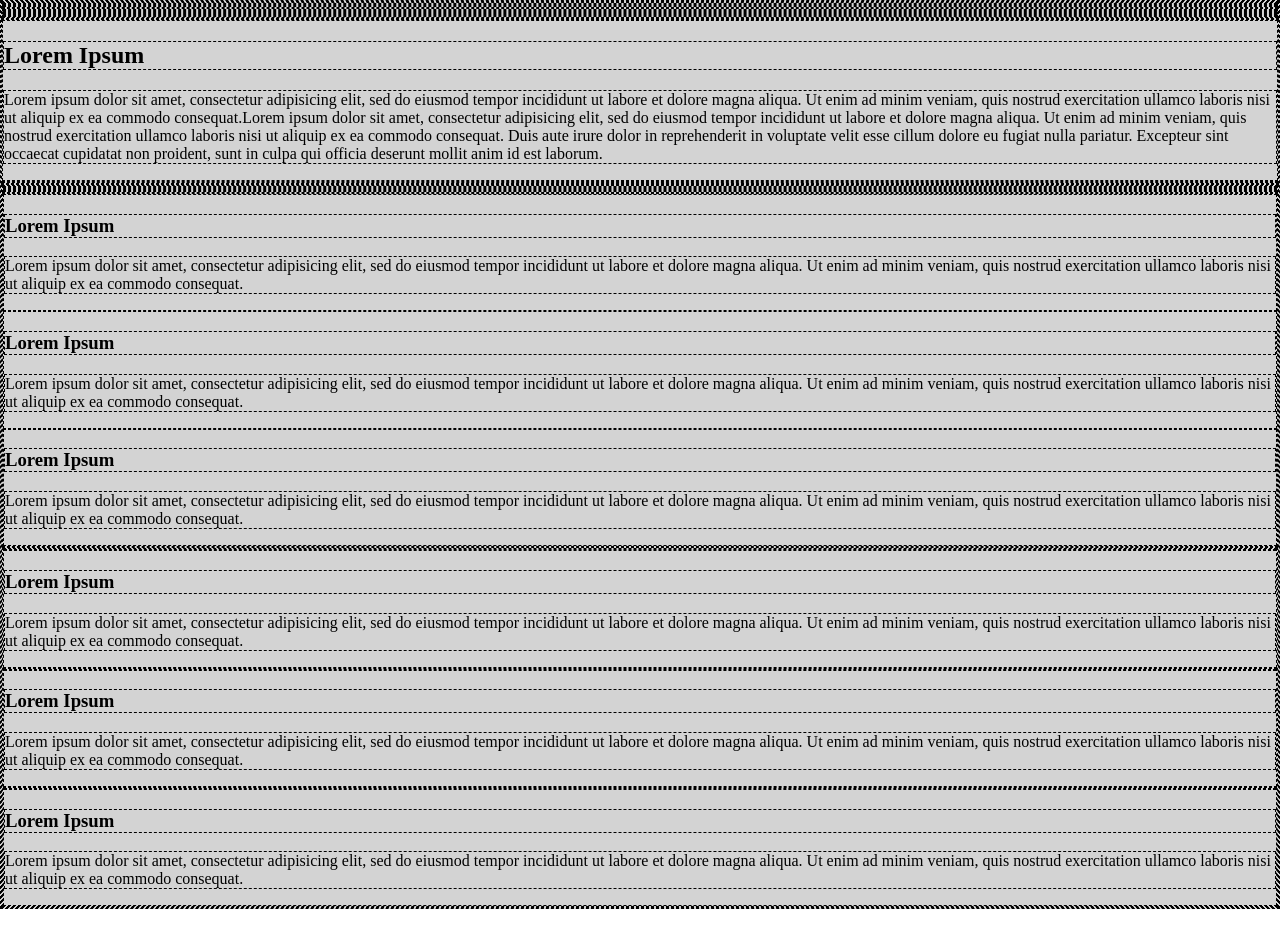
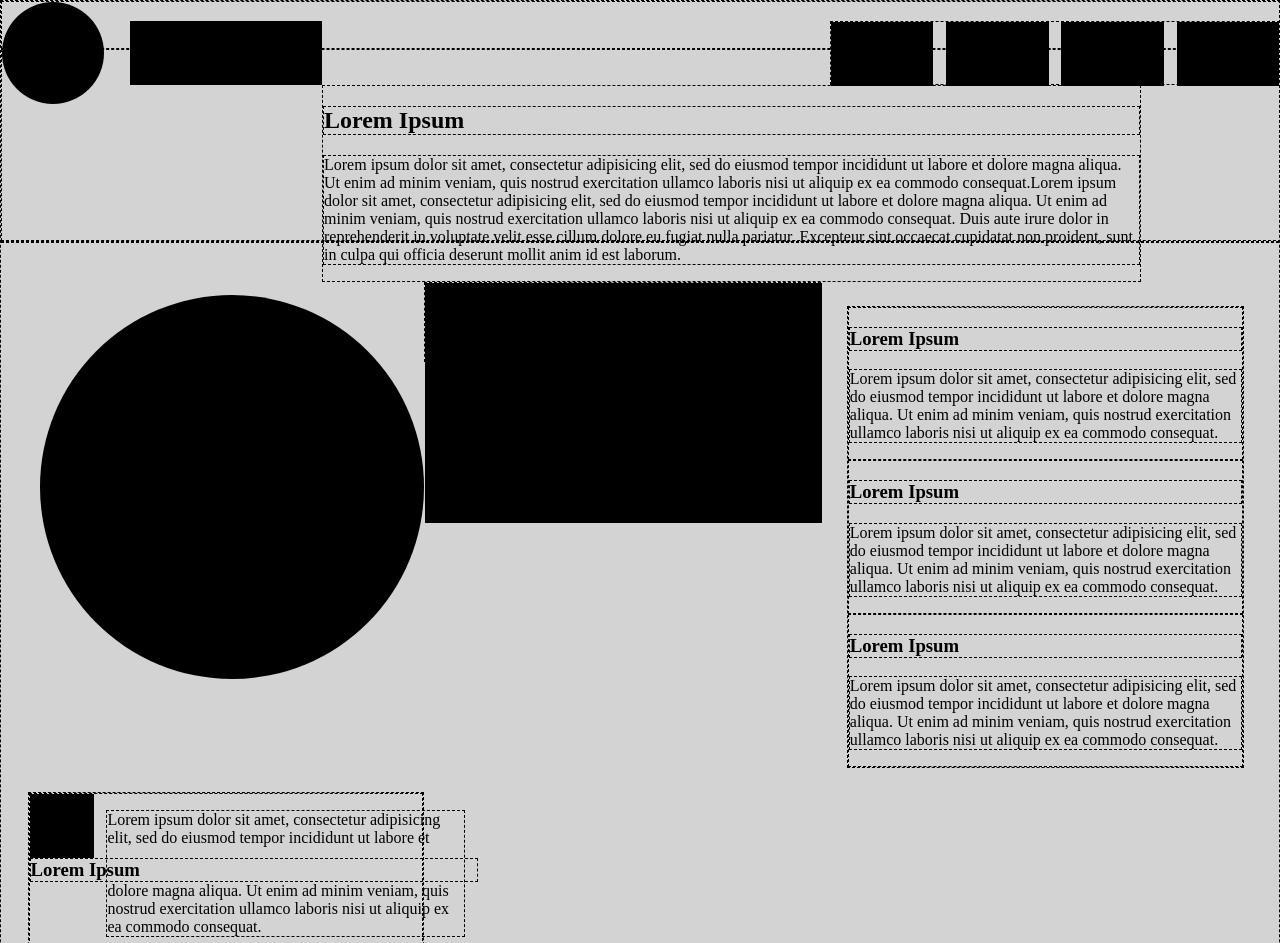
Before and after one commit to ceddy9176/column-flip, a plain HTML site: page index.html in a window 1280 px wide. Shown: the top 943 px of the page. Before the commit the page ends 909 px from the top, so only its background shows below. Drawn offline with Linux system fonts and the light colour scheme.

Commit message:
add media query for medium size

```diff
--- a/css/styles.css
+++ b/css/styles.css
@@ -19,9 +19,6 @@ body {
   background-color: lightgray;
   overflow: hidden;
   /*padding: 1vw;*/
-}
-@media (max-width: 800px) {
-
 }
 
 @media (max-width: 600px) {
@@ -51,6 +48,7 @@ body {
   .nav{
     width: 100vw;
     overflow: auto;
+    height: auto;
   }
   .link{
     width: 24vw;
@@ -70,8 +68,8 @@ body {
     margin-bottom: 0;
   }
   .middle-circle{
-    width: 60vw;
-    height: 60vw;
+    width: 30vh;
+    height: 30vh;
     border-radius: 50%;
     background-color: black;
     margin: 15vh 20vw 2vh;
@@ -111,6 +109,234 @@ body {
   }
 }
 
-@media (min-width: 801px) {
+@media (min-width: 601px) {
 
+  .header{
+    width: 100vw;
+    height: 6vh;
+  }
+
+  .logo{
+    width: 50vw;
+    margin-bottom: .5vh;
+  }
+
+  .logo-round{
+    width: 8vw;
+    height: 8vw;
+    border-radius: 50%;
+    background-color: black;
+    float: left;
+    margin-right: 2vw;
+  }
+
+  .logo-square{
+    width: 15vw;
+    height: 5vw;
+    margin: 1.5vw 0;
+    float: left;
+    background-color: black;
+  }
+
+  .nav{
+    float: right;
+    margin-top: 1.5vw;
+    height: 5vw;
+  }
+
+  .link{
+    width: 8vw;
+    height: 5vw;
+    background-color: black;
+    float: left;
+  }
+
+  .link1, .link2, .link3 {
+    margin-right: 1vw;
+  }
+
+  .middle{
+    width: 100vw;
+    height: 24vh;
+  }
+
+  .middle-text {
+    width: 64vw;
+    margin-bottom: 0;
+    float: left;
+  }
+
+  .middle-circle{
+    float: left;
+    width: 30vw;
+    height: 30vw;
+    border-radius: 50%;
+    background-color: black;
+    margin: 1vw 0vw 0vw 3vw;
+  }
+
+  .bottom-images {
+    width: 100vw;
+    height: 10vh
+  }
+
+  .bottom-image {
+    width: 31vw;
+    height: 10vh;
+    float: left;
+    background-color: black;
+  }
+
+  .bottom-image1, .bottom-image2 {
+    margin-right: 3vw;
+  }
+
+  .bottom-text-only {
+      width: 47vw;
+      float: left;
+      margin-left: 2vw;
+      margin-top: 3vh;
+  }
+
+  .bottom-text-images {
+      width: 47vw;
+      float: left;
+      margin-left: 2vw;
+      margin-top: 3vh;
+  }
+
+  .bottom-text-images p {
+    width: 40vw;
+    margin-top: 2vh;
+    margin-left: 6vw;
+    margin-bottom: 2.8vh;
+  }
+
+  .small-image {
+    width: 5vw;
+    height: 5vw;
+    float: left;
+    background-color: black;
+    margin-right: 1vw;
+  }
+
+  .bottom-text-images h3 {
+    float: left;
+    margin: 0;
+    width: 35vw;
+  }
+
+  @media (min-width: 801px) {
+
+    .header{
+      width: 100vw;
+      height: 6vh;
+    }
+
+    .logo{
+      width: 50vw;
+      margin-bottom: .5vh;
+    }
+
+    .logo-round{
+      width: 8vw;
+      height: 8vw;
+      border-radius: 50%;
+      background-color: black;
+      float: left;
+      margin-right: 2vw;
+    }
+
+    .logo-square{
+      width: 15vw;
+      height: 5vw;
+      margin: 1.5vw 0;
+      float: left;
+      background-color: black;
+    }
+
+    .nav{
+      float: right;
+      margin-top: 1.5vw;
+      height: 5vw;
+    }
+
+    .link{
+      width: 8vw;
+      height: 5vw;
+      background-color: black;
+      float: left;
+    }
+
+    .link1, .link2, .link3 {
+      margin-right: 1vw;
+    }
+
+    .middle{
+      width: 100vw;
+      height: 24vh;
+    }
+
+    .middle-text {
+      width: 64vw;
+      margin-bottom: 0;
+      float: left;
+    }
+
+    .middle-circle{
+      float: left;
+      width: 30vw;
+      height: 30vw;
+      border-radius: 50%;
+      background-color: black;
+      margin: 1vw 0vw 0vw 3vw;
+    }
+
+    .bottom-images {
+      width: 31vw;
+      height: 10vh;
+      float: left;
+    }
+
+    .bottom-image {
+      width: 31vw;
+      height: 10vh;
+      background-color: black;
+    }
+
+
+    .bottom-text-only {
+      width: 31vw;
+      float: left;
+      margin-left: 2vw;
+      margin-top: 3vh;
+    }
+
+    .bottom-text-images {
+      width: 31vw;
+      float: left;
+      margin-left: 2vw;
+      margin-top: 3vh;
+    }
+
+    .bottom-text-images p {
+      width: 28vw;
+      margin-top: 2vh;
+      margin-left: 6vw;
+      margin-bottom: 2.8vh;
+    }
+
+    .small-image {
+      width: 5vw;
+      height: 5vw;
+      float: left;
+      background-color: black;
+      margin-right: 1vw;
+    }
+
+    .bottom-text-images h3 {
+      float: left;
+      margin: 0;
+      width: 35vw;
+    }
 }
--- a/index.html
+++ b/index.html
@@ -9,14 +9,12 @@
   <body>
     <div class="container">
       <div class="header">
-        <div class="logo">
+
           <div class="logo-round">
-
           </div>
           <div class="logo-square">
+          </div>
 
-          </div>
-        </div>
         <div class="nav">
           <div class="link1 link">
 
@@ -49,7 +47,7 @@
           <div class="bottom-image2 bottom-image">
 
           </div>
-          <div class="bottom-image2 bottom-image">
+          <div class="bottom-image3 bottom-image">
 
           </div>
         </div>
```
